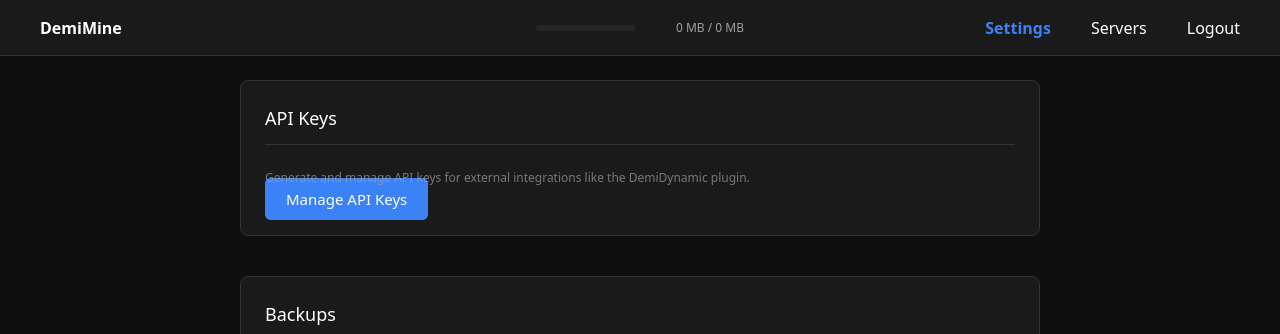
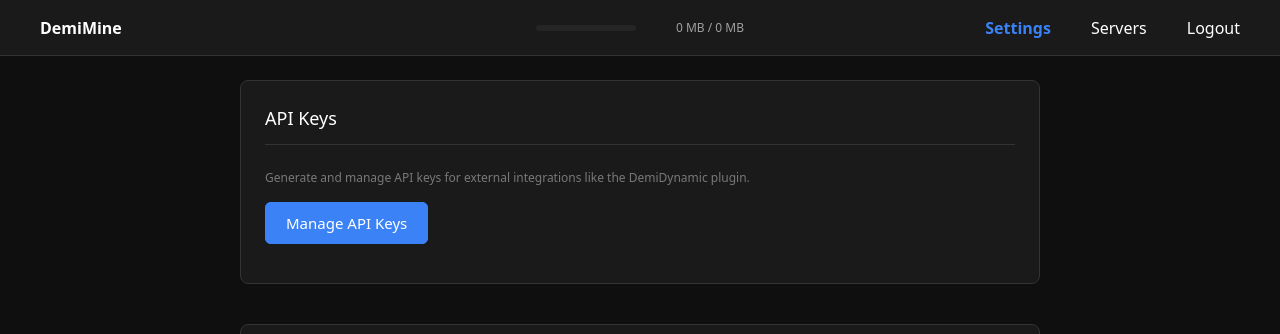
Before and after one commit to demistorm/DemiMine, a SvelteKit app in the folder webui/: page /settings in a window 1280 px wide. Shown: the top 334 px of the page. Built offline with nearby package versions, Linux system fonts and the light colour scheme; no server answers; sample sign-in values are in the browser's storage.

Commit message:
feat: improve settings page UX
- Make settings page scrollable with wrapper for full viewport height
- Add consistent spacing to API Keys button wrapper with top/bottom margins
- Save bar remains fixed at bottom while content scrolls

```diff
--- a/webui/src/routes/settings/+page.svelte
+++ b/webui/src/routes/settings/+page.svelte
@@ -136,7 +136,8 @@
   <title>Settings - DemiMine</title>
 </svelte:head>
 
-<main class="settings-container">
+ <main class="settings-wrapper">
+  <div class="settings-container">
   {#if error}
     <div class="alert error">{error}<button on:click={() => error = ''}>×</button></div>
   {/if}
@@ -147,10 +148,12 @@
   {#if loading}
     <div class="loading">Loading...</div>
   {:else}
-    <div class="section">
+    <div class="section api-keys-section">
       <h2>API Keys</h2>
       <p class="hint">Generate and manage API keys for external integrations like the DemiDynamic plugin.</p>
+      <div class="button-wrapper">
         <a href="/api-keys" class="btn primary">Manage API Keys</a>
+      </div>
     </div>
 
     <div class="section">
@@ -241,13 +244,20 @@
       </button>
     </div>
   {/if}
+  </div>
 </main>
 
 <style>
+  .settings-wrapper {
+    height: calc(100vh - 56px);
+    margin-top: 80px;
+    overflow-y: auto;
+  }
+
   .settings-container {
     max-width: 800px;
-    margin: 80px auto;
-    padding-bottom: 140px;
+    margin: 0 auto;
+    padding-bottom: 100px;
   }
 
   .loading {
@@ -295,6 +305,15 @@
   .section.danger {
     border-color: var(--error);
     background: rgba(239, 68, 68, 0.05);
+  }
+
+  .section.api-keys-section {
+    min-height: 150px;
+  }
+
+  .button-wrapper {
+    margin-top: 1.5rem;
+    margin-bottom: 1.5rem;
   }
 
   .section h2 {
```
Lines whose indentation alone changed are shown as unchanged.
